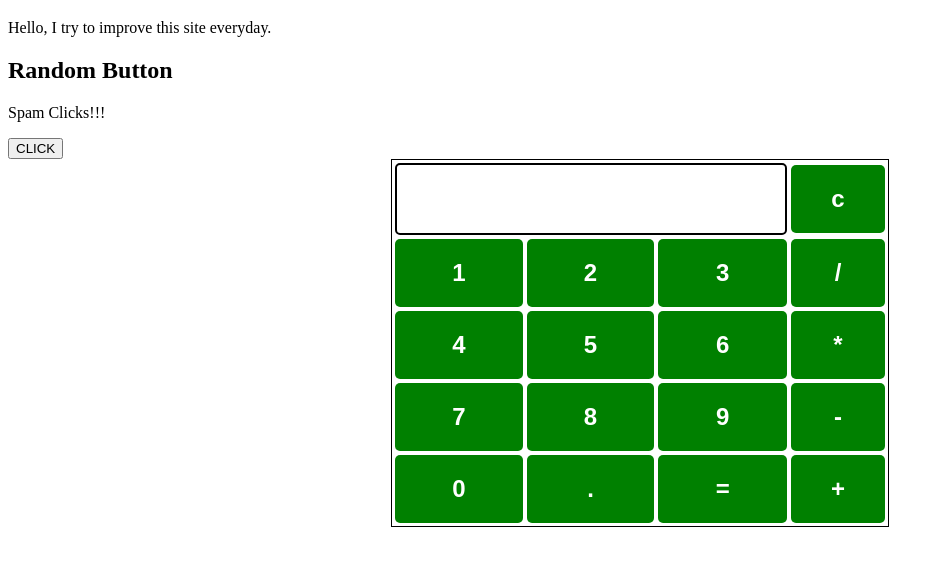
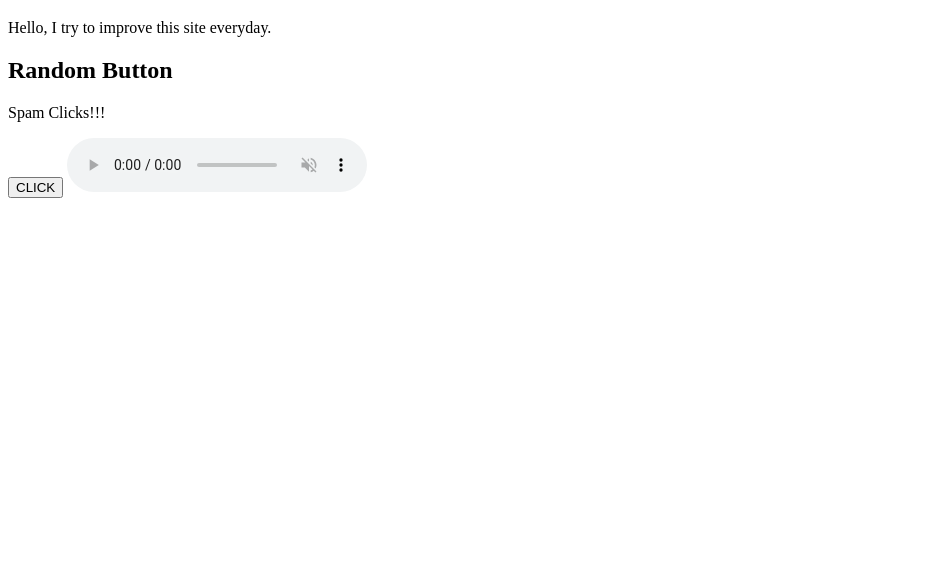
Before and after one commit to StamoulisK/StamoulisK.github.io, a plain HTML site: page index.html in a window 1280 px wide. Shown: the part 61-626 px from the top of the page, without its empty margins (0-944 px from the left). Drawn offline with nearby package versions, Linux system fonts and the light colour scheme.

Commit message:
Update index.html

```diff
--- a/index.html
+++ b/index.html
@@ -10,142 +10,11 @@
 
 <button>CLICK</button>
 
-<head>
-      <title>JavaScript Calculator</title>
-    <script src=
-"https://cdnjs.cloudflare.com/ajax/libs/mathjs/10.6.4/math.js"
-        integrity=
-"sha512-BbVEDjbqdN3Eow8+empLMrJlxXRj5nEitiCAK5A1pUr66+jLVejo3PmjIaucRnjlB0P9R3rBUs3g5jXc8ti+fQ=="
-        crossorigin="anonymous"
-        referrerpolicy="no-referrer"></script>
-    <script src=
-"https://cdnjs.cloudflare.com/ajax/libs/mathjs/10.6.4/math.min.js"
-        integrity=
-"sha512-iphNRh6dPbeuPGIrQbCdbBF/qcqadKWLa35YPVfMZMHBSI6PLJh1om2xCTWhpVpmUyb4IvVS9iYnnYMkleVXLA=="
-        crossorigin="anonymous"
-        referrerpolicy="no-referrer"></script>
+<audio controls autoplay muted>
+  <source src="horse.ogg" type="audio/ogg">
+  <source src="horse.mp3" type="audio/mpeg">
+Your browser does not support the audio element.
+</audio>
 
-    <!-- For styling -->
-    <style>
-        table {
-            border: 1px solid black;
-            margin-left: auto;
-            margin-right: auto;
-        }
-
-        input[type="button"] {
-            width: 100%;
-            padding: 20px 40px;
-            background-color: green;
-            color: white;
-            font-size: 24px;
-            font-weight: bold;
-            border: none;
-            border-radius: 5px;
-        }
-
-        input[type="text"] {
-            padding: 20px 30px;
-            font-size: 24px;
-            font-weight: bold;
-            border: none;
-            border-radius: 5px;
-            border: 2px solid black;
-        }
-    </style>
-</head>
-
-<body>
-
-      <!-- Use Table to Create Calculator Structure Design -->
-    <table id="calcu">
-        <tr>
-            <td colspan="3"><input type="text" id="result"></td>
-            <td><input type="button" value="c" onclick="clr()" /> </td>
-        </tr>
-        <tr>
-            <td><input type="button" value="1" onclick="dis('1')"
-                        onkeydown="myFunction(event)"> </td>
-            <td><input type="button" value="2" onclick="dis('2')"
-                        onkeydown="myFunction(event)"> </td>
-            <td><input type="button" value="3" onclick="dis('3')"
-                        onkeydown="myFunction(event)"> </td>
-            <td><input type="button" value="/" onclick="dis('/')"
-                        onkeydown="myFunction(event)"> </td>
-        </tr>
-        <tr>
-            <td><input type="button" value="4" onclick="dis('4')"
-                        onkeydown="myFunction(event)"> </td>
-            <td><input type="button" value="5" onclick="dis('5')"
-                        onkeydown="myFunction(event)"> </td>
-            <td><input type="button" value="6" onclick="dis('6')"
-                        onkeydown="myFunction(event)"> </td>
-            <td><input type="button" value="*" onclick="dis('*')"
-                        onkeydown="myFunction(event)"> </td>
-        </tr>
-        <tr>
-            <td><input type="button" value="7" onclick="dis('7')"
-                        onkeydown="myFunction(event)"> </td>
-            <td><input type="button" value="8" onclick="dis('8')"
-                        onkeydown="myFunction(event)"> </td>
-            <td><input type="button" value="9" onclick="dis('9')"
-                        onkeydown="myFunction(event)"> </td>
-            <td><input type="button" value="-" onclick="dis('-')"
-                        onkeydown="myFunction(event)"> </td>
-        </tr>
-        <tr>
-            <td><input type="button" value="0" onclick="dis('0')"
-                        onkeydown="myFunction(event)"> </td>
-            <td><input type="button" value="." onclick="dis('.')"
-                        onkeydown="myFunction(event)"> </td>
-
-            <!-- solve function call function solve to evaluate value -->
-            <td><input type="button" value="=" onclick="solve()"> </td>
-
-            <td><input type="button" value="+" onclick="dis('+')"
-                        onkeydown="myFunction(event)"> </td>
-        </tr>
-    </table>
-
-    <script>
-
-        // Function that display value
-        function dis(val) {
-            document.getElementById("result").value += val
-        }
-
-        function myFunction(event) {
-            if (event.key == '0' || event.key == '1'
-                || event.key == '2' || event.key == '3'
-                || event.key == '4' || event.key == '5'
-                || event.key == '6' || event.key == '7'
-                || event.key == '8' || event.key == '9'
-                || event.key == '+' || event.key == '-'
-                || event.key == '*' || event.key == '/')
-                document.getElementById("result").value += event.key;
-        }
-
-        var cal = document.getElementById("calcu");
-        cal.onkeyup = function (event) {
-            if (event.keyCode === 13) {
-                console.log("Enter");
-                let x = document.getElementById("result").value
-                console.log(x);
-                solve();
-            }
-        }
-
-        // Function that evaluates the digit and return result
-        function solve() {
-            let x = document.getElementById("result").value
-            let y = math.evaluate(x)
-            document.getElementById("result").value = y
-        }
-
-        // Function that clear the display
-        function clr() {
-            document.getElementById("result").value = ""
-        }
-    </script>
 </body>
 </html>
```
